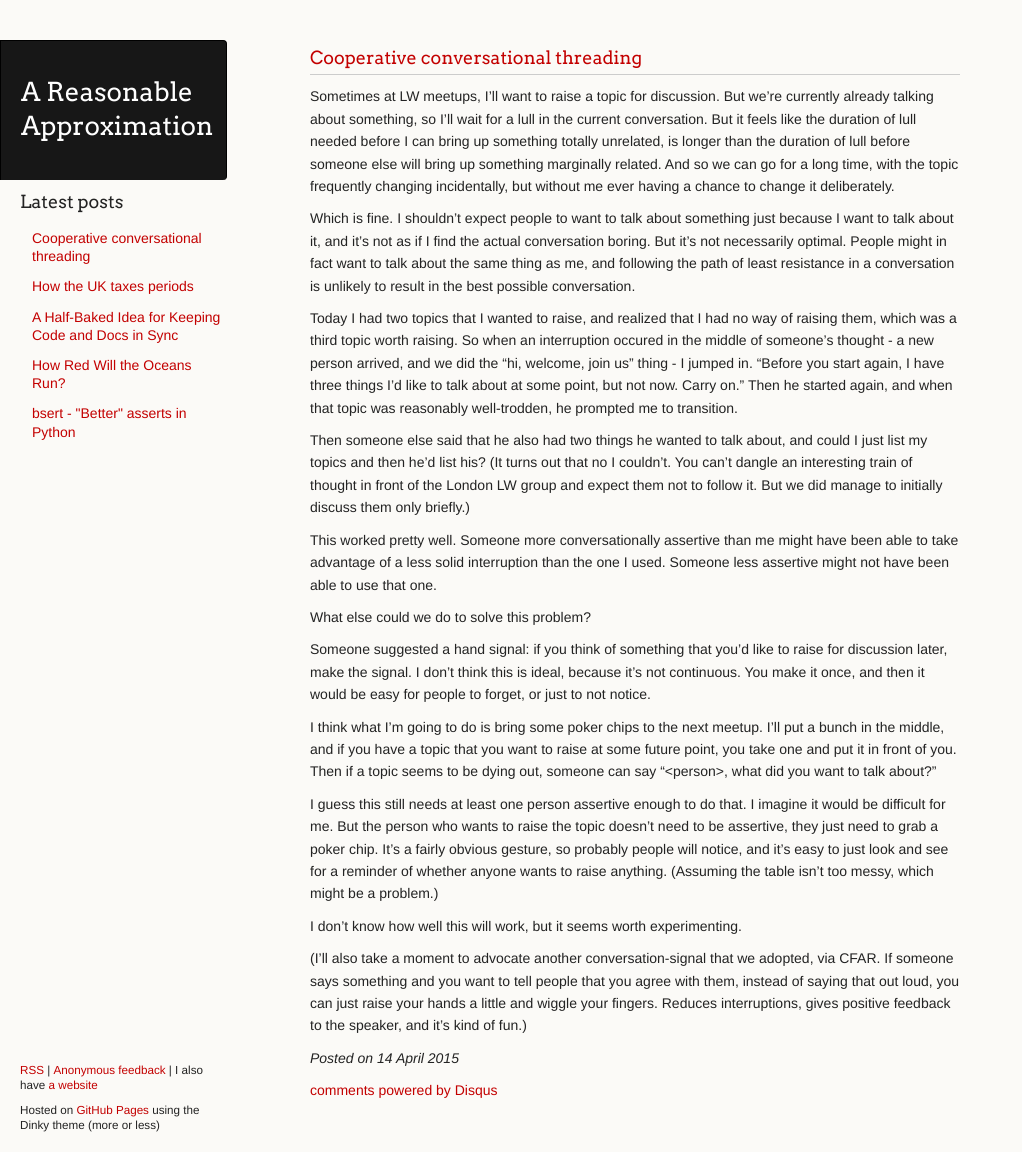
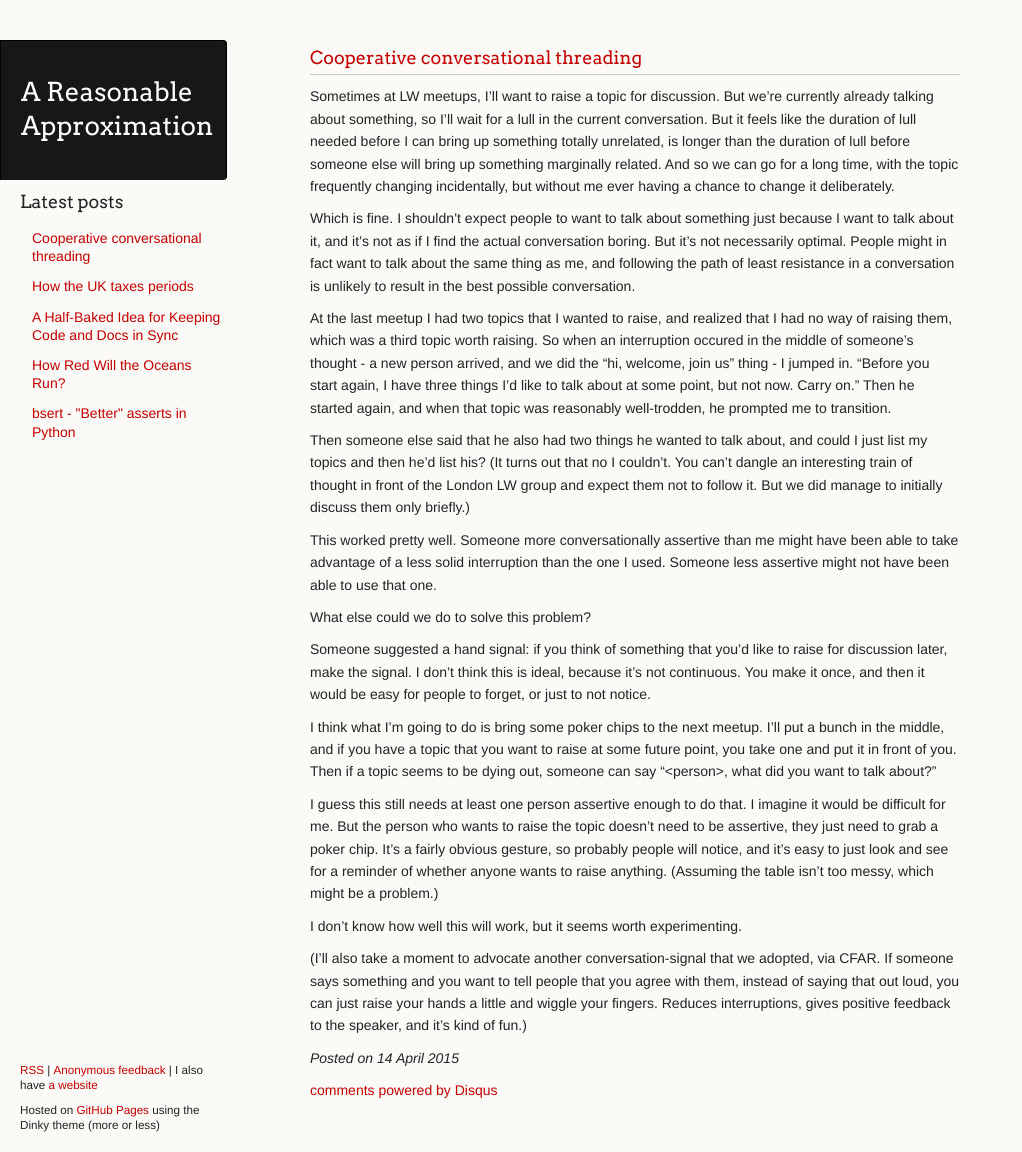
Before and after one commit to ChickenProp/chickenprop.github.com, a Jekyll site: the page built from _posts/2015-04-14-cooperative-conversational-threading.md, in a window 1280 px wide and 1152 px high. Shown: the whole window, without its empty margins (0-1022 px from the left). Built offline with Jekyll 4.4.1, drawn with Linux system fonts in a browser that asks for light colours; nearby versions of some CDN libraries; Markdown is read by kramdown in place of the engine named in the settings; comment, search, counter and statistics services are not loaded.

Commit message:
Factual correction.

```diff
--- a/_posts/2015-04-14-cooperative-conversational-threading.md
+++ b/_posts/2015-04-14-cooperative-conversational-threading.md
@@ -6,7 +6,7 @@
 
 Which is fine. I shouldn't expect people to want to talk about something just because I want to talk about it, and it's not as if I find the actual conversation boring. But it's not necessarily optimal. People might in fact want to talk about the same thing as me, and following the path of least resistance in a conversation is unlikely to result in the best possible conversation.
 
-Today I had two topics that I wanted to raise, and realized that I had no way of raising them, which was a third topic worth raising. So when an interruption occured in the middle of someone's thought - a new person arrived, and we did the "hi, welcome, join us" thing - I jumped in. "Before you start again, I have three things I'd like to talk about at some point, but not now. Carry on." Then he started again, and when that topic was reasonably well-trodden, he prompted me to transition.
+At the last meetup I had two topics that I wanted to raise, and realized that I had no way of raising them, which was a third topic worth raising. So when an interruption occured in the middle of someone's thought - a new person arrived, and we did the "hi, welcome, join us" thing - I jumped in. "Before you start again, I have three things I'd like to talk about at some point, but not now. Carry on." Then he started again, and when that topic was reasonably well-trodden, he prompted me to transition.
 
 Then someone else said that he also had two things he wanted to talk about, and could I just list my topics and then he'd list his? (It turns out that no I couldn't. You can't dangle an interesting train of thought in front of the London LW group and expect them not to follow it. But we did manage to initially discuss them only briefly.)
 
```
